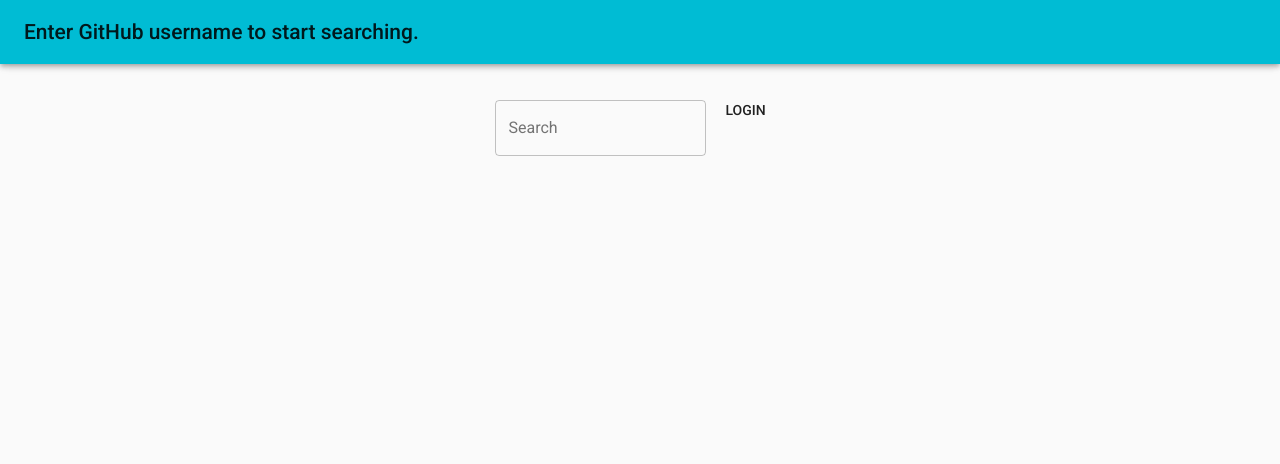
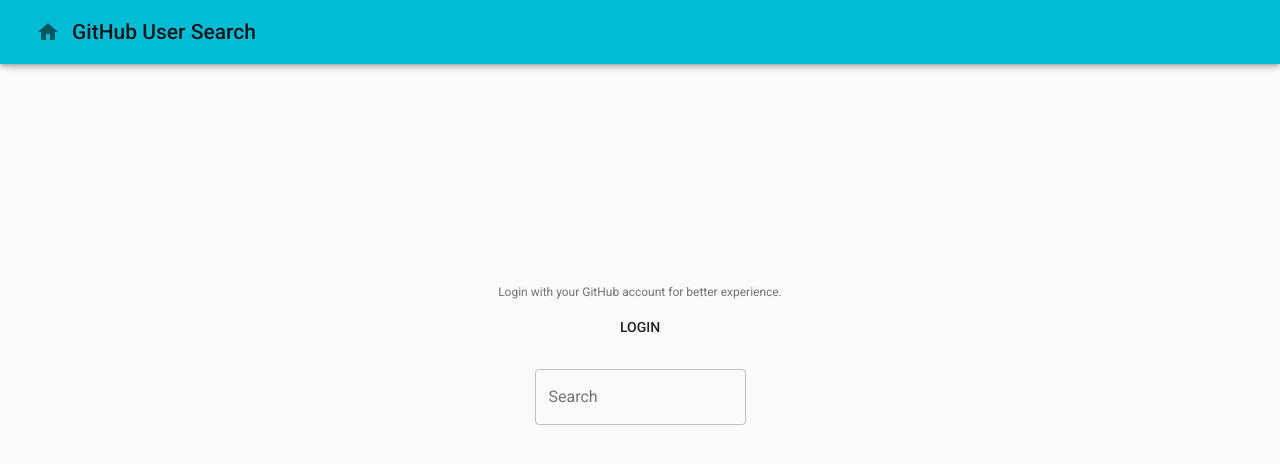
Before and after one commit to Stewart86/github-user-search, a React (Create React App) app: page / in a window 1280 px wide. Shown: the top 464 px of the page. Built offline with nearby package versions, Linux system fonts and the light colour scheme.

Commit message:
2nd UI improvement

```diff
--- a/src/App.js
+++ b/src/App.js
@@ -1,12 +1,10 @@
 import React, { Component } from 'react';
-
-import SearchBox from './components/SearchBox';
-import NavBar from './components/NavBar';
 
 import { BrowserRouter as Router, Route, Switch } from "react-router-dom";
 import createBrowserHistory from "history/createBrowserHistory";
 
-import UserProfile from "./components/UserProfile"
+import Home from './components/Home';
+import UserPage from "./components/UserPage"
 
 export const history = createBrowserHistory();
 
@@ -15,12 +13,11 @@
   render() {
     return (
       <React.Fragment>
-        <NavBar/>
         <Router>
           <React.Fragment>
             <Switch>
-              <Route exact path="/" component={SearchBox}/>
-              <Route path="/user/:id" component={UserProfile} />
+              <Route exact path="/" component={Home}/>
+              <Route path="/user/:id" component={UserPage} />
             </Switch>
           </React.Fragment>
         </Router>
--- /dev/null
+++ b/src/components/Home.js
@@ -0,0 +1,14 @@
+import React, { Component } from 'react'
+import SearchBox from './SearchBox';
+import NavBar from './NavBar';
+
+export default class Home extends Component {
+  render() {
+    return (
+      <div>
+        <NavBar/>
+        <SearchBox/>
+      </div>
+    )
+  }
+}
--- a/src/components/NavBar.js
+++ b/src/components/NavBar.js
@@ -1,5 +1,7 @@
 import React, { Component } from "react";
-import { AppBar, Toolbar, Typography } from "@material-ui/core";
+import { AppBar, Toolbar, Typography, IconButton, Icon } from "@material-ui/core";
+
+import {Link} from "react-router-dom"
 
 
 export default class NavBar extends Component {
@@ -8,8 +10,11 @@
       <div>
         <AppBar position={"fixed"} color={"primary"}>
         <Toolbar>
+          <IconButton button component={Link} to={"/"}>
+            <Icon>home</Icon>
+          </IconButton>
             <Typography variant={"title"} color={"inherit"}>
-            Enter GitHub username to start searching.
+            GitHub User Search
             </Typography>
         </Toolbar>
         </AppBar>
--- a/src/components/SearchBox.js
+++ b/src/components/SearchBox.js
@@ -10,6 +10,7 @@
   List,
   CircularProgress,
   Paper,
+  Typography
 } from "@material-ui/core";
 import { withStyles } from "@material-ui/core/styles";
 
@@ -26,14 +27,33 @@
   contents: {
     padding: theme.spacing.unit * 2,
     textAlign: "center",
-    color: theme.palette.text.secondary
+    color: theme.palette.text.secondary,
+    marginRight: "auto",
+    marginLeft: "auto",
+    [theme.breakpoints.down("sm")]: {
+      marginRight: "auto",
+      marginLeft: "auto"
+    },
+    [theme.breakpoints.up("sm")]: {
+      paddingLeft: "13vw",
+      paddingRight: "13vw"
+    },
+    [theme.breakpoints.up("md")]: {
+      paddingLeft: "23vw",
+      paddingRight: "23vw"
+    },
+    [theme.breakpoints.up("lg")]: {
+      paddingLeft: "35vw",
+      paddingRight: "35vw"
+    }
   },
   button: {
     margin: theme.spacing.unit
-  }
+  },
 });
 
 const PageFlipper = props => {
+  if (props.pagination.length > 1) {
     return (
       <React.Fragment>
         <PageNumbering
@@ -48,6 +68,8 @@
         />
       </React.Fragment>
     );
+  }
+  return "";
 };
 
 class SearchBox extends Component {
@@ -61,7 +83,8 @@
   state = {
     userId: "Enter User ID here",
     currentPage: 1,
-    open: false
+    open: false,
+    searchPadding: { paddingTop: "25vh" }
   };
 
   componentDidMount() {
@@ -69,11 +92,15 @@
   }
 
   handleChange = event => {
-    this.setState({ userId: event.target.value });
+    this.setState({
+      userId: event.target.value,
+      searchPadding: { paddingTop: "" }
+    });
     this.props.GetUserList(event.target.value, this.state.currentPage);
   };
 
   handleClickOpen = () => {
+    console.log(this.props.LoginBtn === "login");
     if (this.props.LoginBtn === "login") {
       this.setState({ open: true });
     } else {
@@ -102,9 +129,22 @@
     return (
       <div>
         <Grid container className={classes.contents}>
-          <Grid item sm />
-          <Grid item sm>
-            <Grid>
+          {/* Actual content area */}
+          <Grid item sm={12}>
+            {/* Button for login /  logout start*/}
+            <Grid sm={12} style={this.state.searchPadding}>
+              <Typography variant={"caption"}>
+                Login with your GitHub account for better experience.
+              </Typography>
+              <Button
+                className={classes.button}
+                onClick={() => this.handleClickOpen()}
+              >
+                {LoginBtn}
+              </Button>
+            </Grid>
+            {/* Button for login /  logout end*/}
+            <Grid sm={12}>
               <TextField
                 label={"Search"}
                 placeholder={userId}
@@ -112,23 +152,14 @@
                 variant="outlined"
                 onChange={this.handleChange}
               />
-              <Button
-                className={classes.button}
-                onClick={() => this.handleClickOpen}
-              >
-                {LoginBtn}
-              </Button>
-              {pagination.length > 1 ? (
+            </Grid>
+            {/* Users list start */}
+            <Grid sm={12}>
               <PageFlipper
                 pagination={pagination}
                 currentPage={currentPage}
                 handlePageFlip={this.handlePageFlip}
               />
-              ) : (
-                ""
-              )}
-            </Grid>
-            <Grid container direction={"column"}>
               {userList.length === 0 ? (
                 ""
               ) : (
@@ -142,26 +173,19 @@
                           key={el.id}
                           avatar={el.avatar_url}
                           userId={el.login}
-                          primary={el.login}
-                          secondary={"Followers: <1234> | Following: <4321>"}
                         />
                       ))
                     )}
                   </List>
                 </Paper>
               )}
-              {pagination.length > 1 ? (
               <PageFlipper
                 pagination={pagination}
                 currentPage={currentPage}
                 handlePageFlip={this.handlePageFlip}
               />
-              ) : (
-                ""
-              )}
             </Grid>
           </Grid>
-          <Grid item sm />
         </Grid>
         <LoginDialog open={open} handleClose={() => this.handleClose()} />
       </div>
--- a/src/components/UserList.js
+++ b/src/components/UserList.js
@@ -40,14 +40,14 @@
   }
 
   render() {
-    const { avatar, userId, primary } = this.props;
+    const { avatar, userId } = this.props;
     return (
       <React.Fragment>
         <ListItem button component={Link}
             to={`/user/${userId}`}>
           <Avatar alt={userId} src={avatar} />
           <ListItemText
-            primary={primary}
+            primary={userId}
             secondary={`Followers: ${this.state.followers} | Following: ${
               this.state.following
             }`}
--- /dev/null
+++ b/src/components/UserPage.js
@@ -0,0 +1,14 @@
+import React, { Component } from 'react'
+import NavBar from './NavBar';
+import UserProfile from './UserProfile';
+
+export default class Home extends Component {
+  render() {
+    return (
+      <div>
+        <NavBar/>
+        <UserProfile />
+      </div>
+    )
+  }
+}
```
Also changed, not shown: src/components/UserProfile.js (+32 -35 lines). Lines whose indentation alone changed are shown as unchanged.
